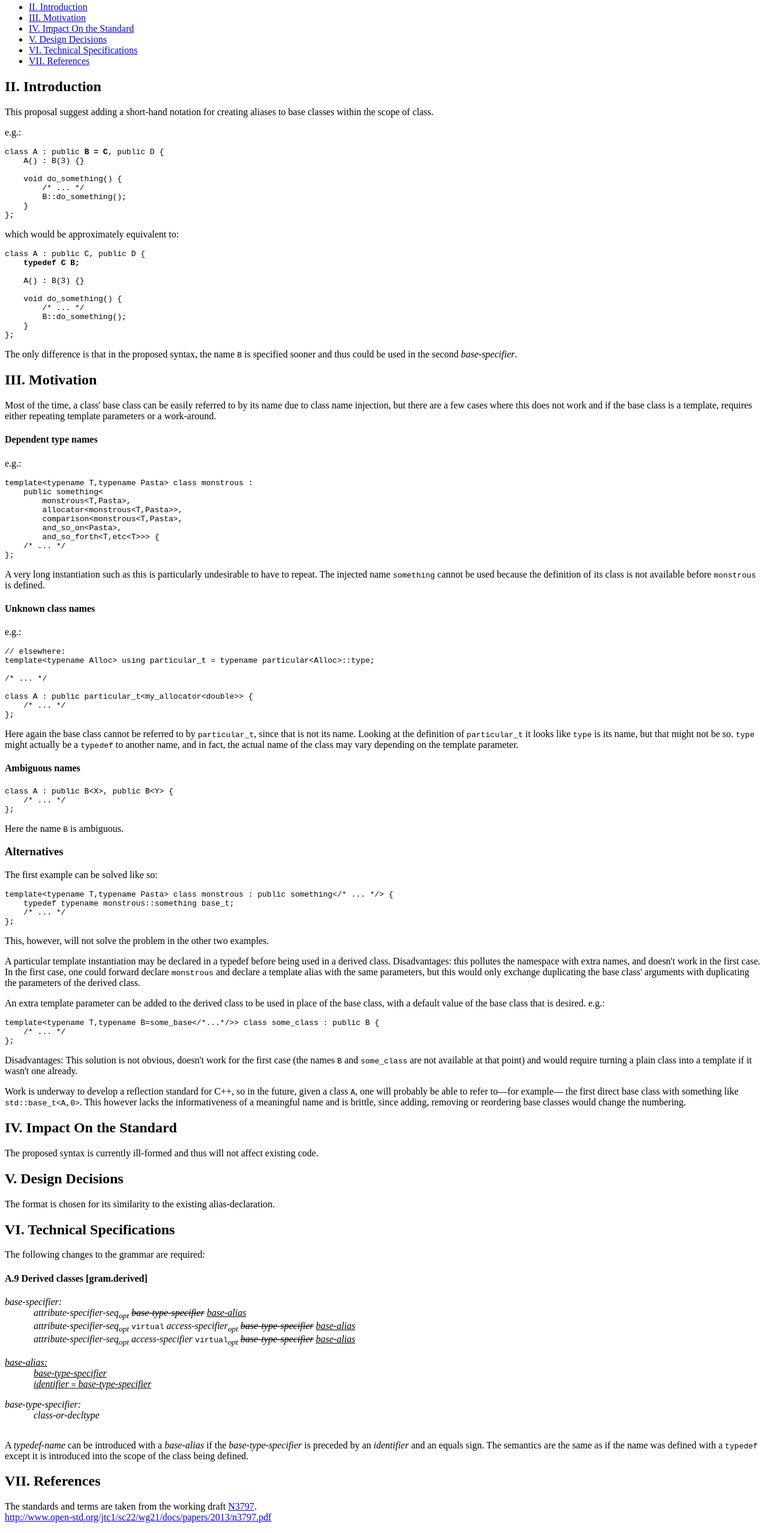
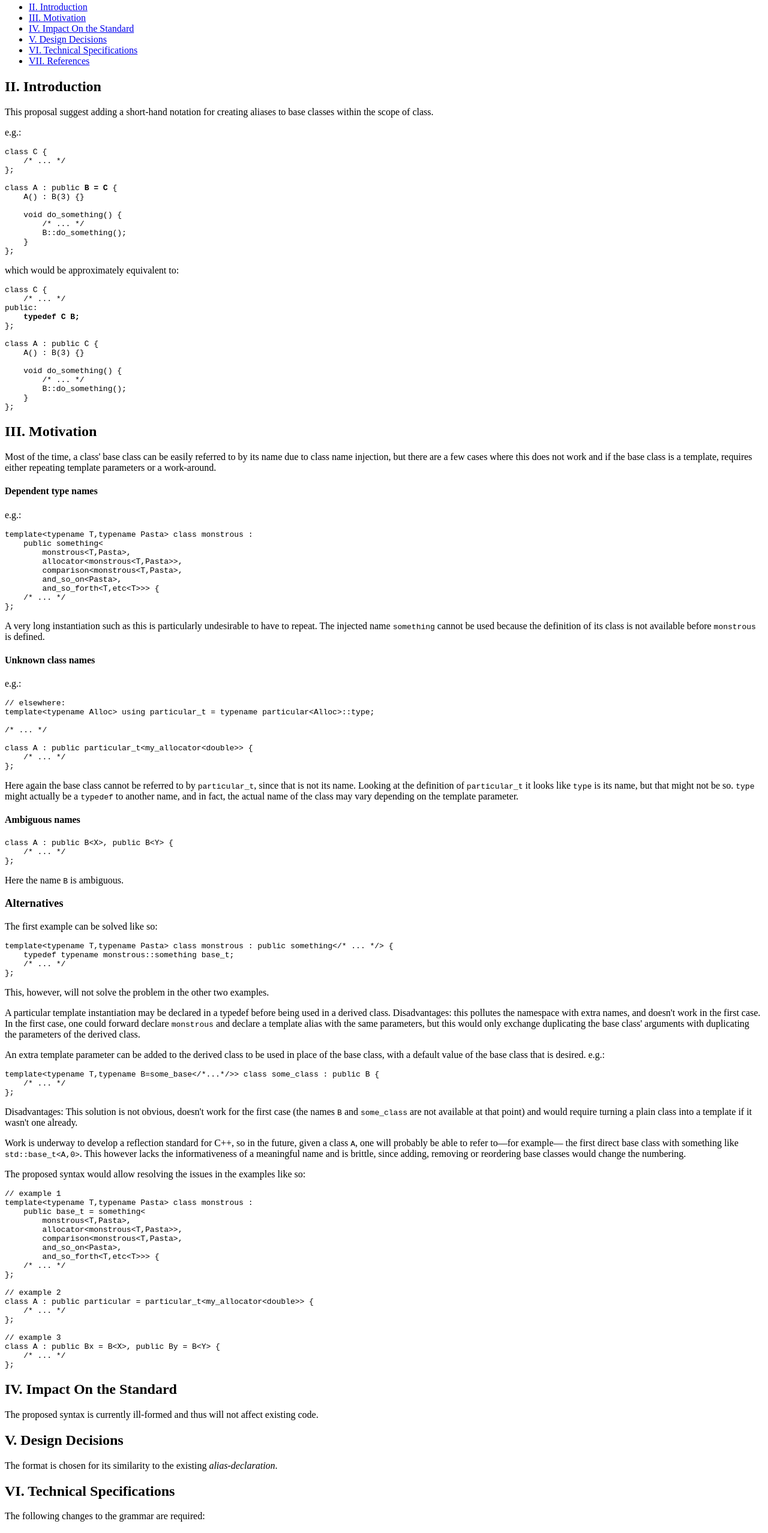
Before and after one commit to Rouslan/base-class-aliases, a plain HTML site: page index.html in a window 1280 px wide. Shown: the part 232-2788 px from the top of the page at 60% size. Drawn offline with Linux system fonts and the light colour scheme.

Commit message:
specified alias accessibility and added solutions to example problems

```diff
--- a/index.html
+++ b/index.html
@@ -43,7 +43,11 @@ base classes within the scope of class.</p>
 
 <p>e.g.:</p>
 
-<pre>class A : public <strong>B = C</strong>, public D {
+<pre>class C {
+    /* ... */
+};
+
+class A : public <strong>B = C</strong> {
     A() : B(3) {}
 
     void do_something() {
@@ -54,9 +58,13 @@ base classes within the scope of class.</p>
 
 <p>which would be approximately equivalent to:</p>
 
-<pre>class A : public C, public D {
+<pre>class C {
+    /* ... */
+public:
     <strong>typedef C B;</strong>
+};
 
+class A : public C {
     A() : B(3) {}
 
     void do_something() {
@@ -64,10 +72,6 @@ base classes within the scope of class.</p>
         B::do_something();
     }
 };</pre>
-
-<p>The only difference is that in the proposed syntax, the name <code>B</code>
-is specified sooner and thus could be used in the second
-<span class="syntax">base-specifier</span>.
 
 <h2 id="motivation">III. Motivation</h2>
 
@@ -165,6 +169,32 @@ example&mdash; the first direct base class with something like
 meaningful name and is brittle, since adding, removing or reordering base
 classes would change the numbering.</p>
 
+<p>The proposed syntax would allow resolving the issues in the examples like
+so:</p>
+
+<pre>
+// example 1
+template&lt;typename T,typename Pasta&gt; class monstrous :
+    public base_t = something&lt;
+        monstrous&lt;T,Pasta&gt;,
+        allocator&lt;monstrous&lt;T,Pasta&gt;&gt;,
+        comparison&lt;monstrous&lt;T,Pasta&gt;,
+        and_so_on&lt;Pasta&gt;,
+        and_so_forth&lt;T,etc&lt;T&gt;&gt;&gt; {
+    /* ... */
+};
+
+// example 2
+class A : public particular = particular_t&lt;my_allocator&lt;double&gt;&gt; {
+    /* ... */
+};
+
+// example 3
+class A : public Bx = B&lt;X&gt;, public By = B&lt;Y&gt; {
+    /* ... */
+};
+</pre>
+
 <h2 id="impact">IV. Impact On the Standard</h2>
 
 <p>The proposed syntax is currently ill-formed and thus will not affect existing
@@ -173,7 +203,7 @@ code.</p>
 <h2 id="design">V. Design Decisions</h2>
 
 <p>The format is chosen for its similarity to the existing
-alias-declaration.</p>
+<span class="syntax">alias-declaration</span>.</p>
 
 <h2 id="specification">VI. Technical Specifications</h2>
 
@@ -199,8 +229,11 @@ alias-declaration.</p>
 <span class="syntax">base-alias</span> if the
 <span class="syntax">base-type-specifier</span> is preceded by an
 <span class="syntax">identifier</span> and an equals sign. The semantics are the
-same as if the name was defined with a <span class="literal">typedef</span>
-except it is introduced into the scope of the class being defined.</p>
+same as if the name was defined with a <span class="literal">typedef</span> in
+the base class, except it is only introduced into the scope of the class being
+defined and is only available after the <span class="syntax">base-alias</span>
+is declared. The aliased name, therefore, has the same accessibility as the
+inherited base class name.</p>
 
 <!-- <h2 id="acknowledge">VII. Acknowledgements</h2> -->
 
```
